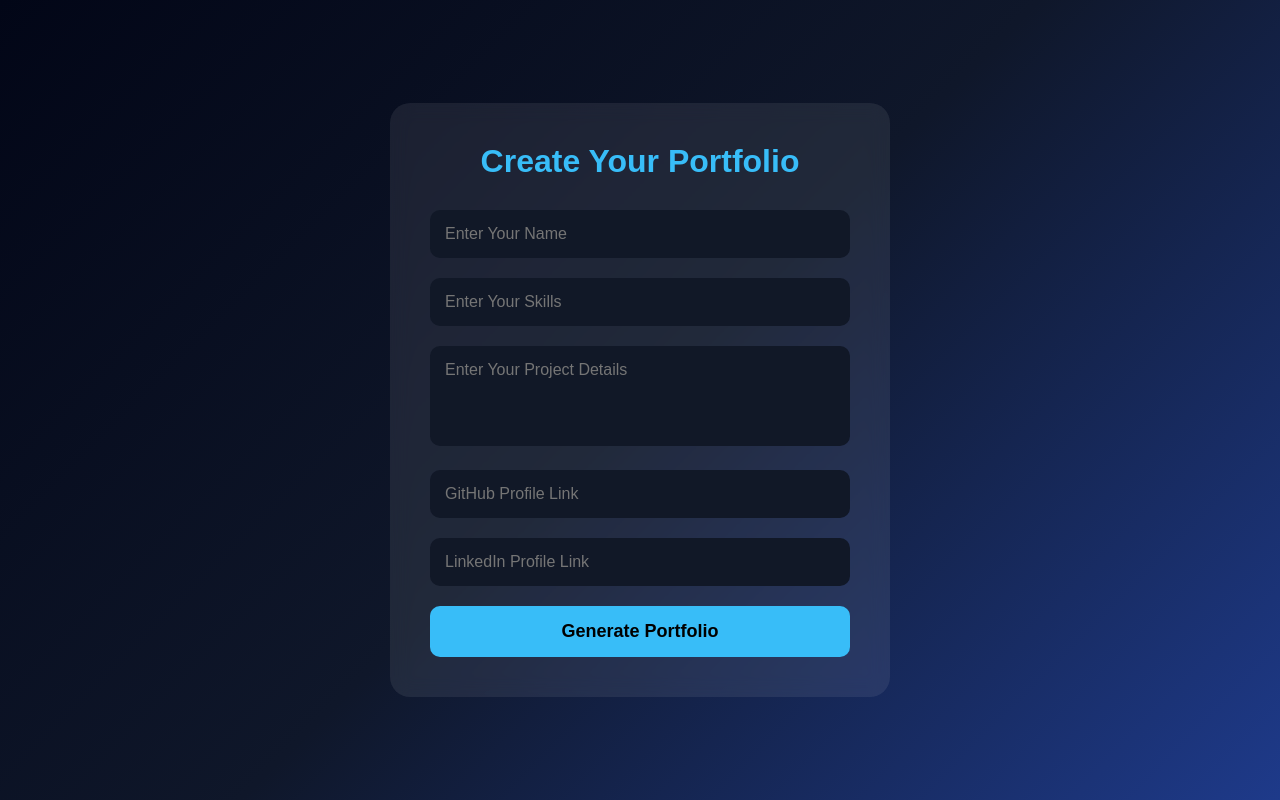
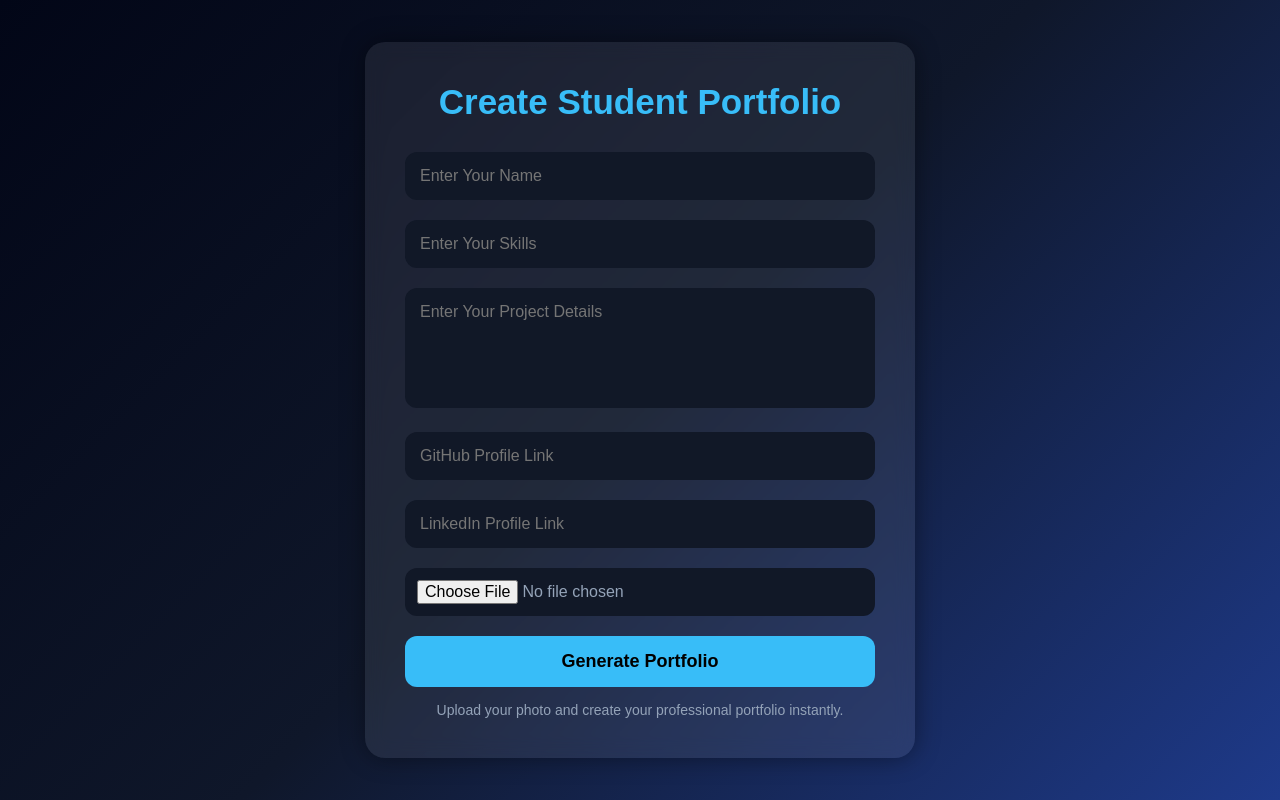
Before and after one commit to senapatisoumik88-collab/student-portfolio-builder, a Flask app: page /create in a window 1280 px wide. Run offline with Flask 3, Linux system fonts and the light colour scheme.

Commit message:
Update create.html

```diff
--- a/templates/create.html
+++ b/templates/create.html
@@ -1,6 +1,8 @@
 <!DOCTYPE html>
 <html lang="en">
+
 <head>
+
     <meta charset="UTF-8">
     <meta name="viewport" content="width=device-width, initial-scale=1.0">
 
@@ -16,6 +18,7 @@
         }
 
         body{
+
             background:linear-gradient(135deg,#020617,#0f172a,#1e3a8a);
             min-height:100vh;
             display:flex;
@@ -26,35 +29,48 @@
         }
 
         .container{
+
             width:100%;
-            max-width:500px;
+            max-width:550px;
             background:rgba(255,255,255,0.08);
             padding:40px;
             border-radius:20px;
             backdrop-filter:blur(10px);
+            box-shadow:0 0 25px rgba(0,0,0,0.4);
         }
 
         h1{
+
             text-align:center;
             margin-bottom:30px;
             color:#38bdf8;
+            font-size:35px;
         }
 
-        input, textarea{
+        input,
+        textarea{
 
             width:100%;
             padding:15px;
             margin-bottom:20px;
             border:none;
-            border-radius:10px;
+            border-radius:12px;
             background:#111827;
             color:white;
             font-size:16px;
+            outline:none;
         }
 
         textarea{
             resize:none;
-            height:100px;
+            height:120px;
+        }
+
+        input[type="file"]{
+
+            background:#111827;
+            padding:12px;
+            color:#94a3b8;
         }
 
         button{
@@ -62,7 +78,7 @@
             width:100%;
             padding:15px;
             border:none;
-            border-radius:10px;
+            border-radius:12px;
             background:#38bdf8;
             color:black;
             font-size:18px;
@@ -73,6 +89,14 @@
 
         button:hover{
             background:white;
+            transform:scale(1.02);
+        }
+
+        .note{
+            text-align:center;
+            margin-top:15px;
+            color:#94a3b8;
+            font-size:14px;
         }
 
     </style>
@@ -83,9 +107,11 @@
 
     <div class="container">
 
-        <h1>Create Your Portfolio</h1>
+        <h1>Create Student Portfolio</h1>
 
-        <form action="/portfolio" method="POST">
+        <form action="/portfolio"
+              method="POST"
+              enctype="multipart/form-data">
 
             <input type="text"
                    name="name"
@@ -111,13 +137,23 @@
                    placeholder="LinkedIn Profile Link"
                    required>
 
+            <input type="file"
+                   name="photo"
+                   accept="image/*"
+                   required>
+
             <button type="submit">
                 Generate Portfolio
             </button>
 
         </form>
 
+        <p class="note">
+            Upload your photo and create your professional portfolio instantly.
+        </p>
+
     </div>
 
 </body>
+
 </html>
```
